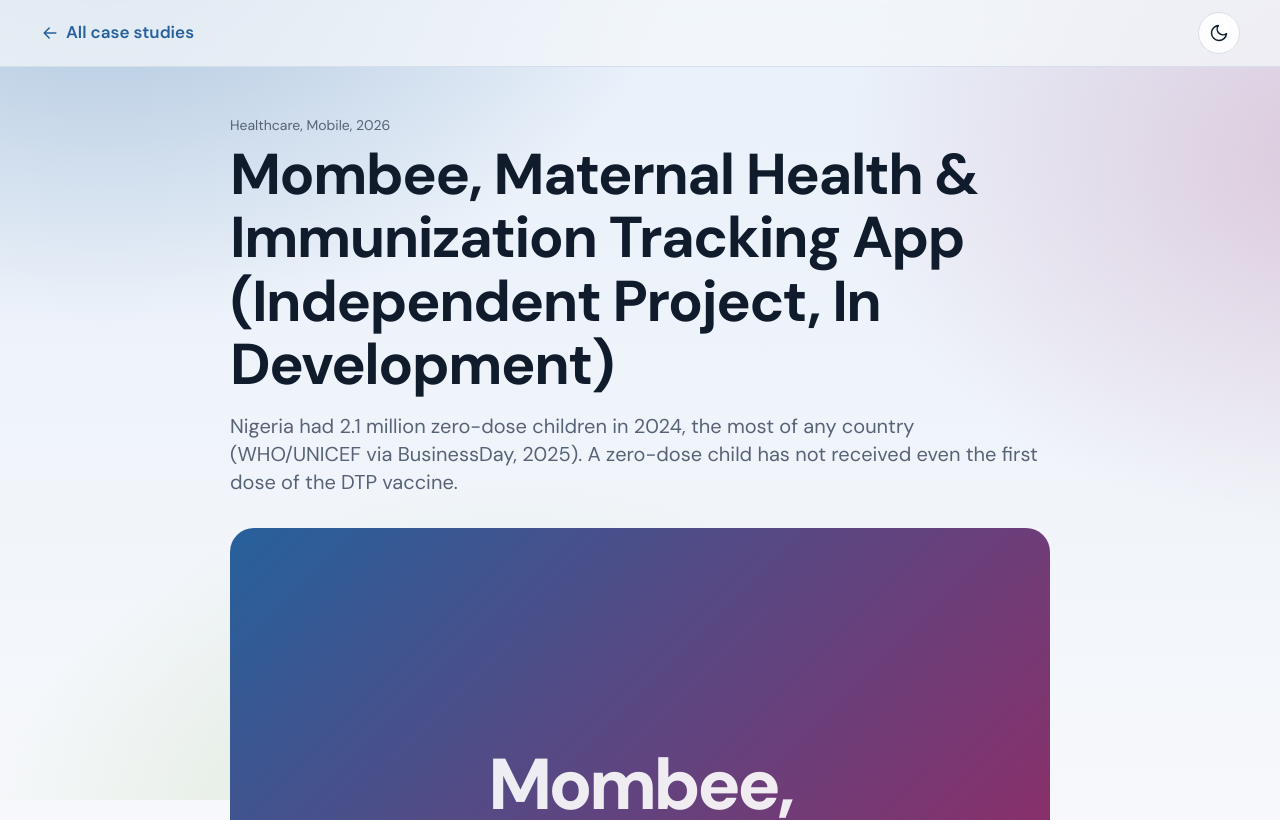
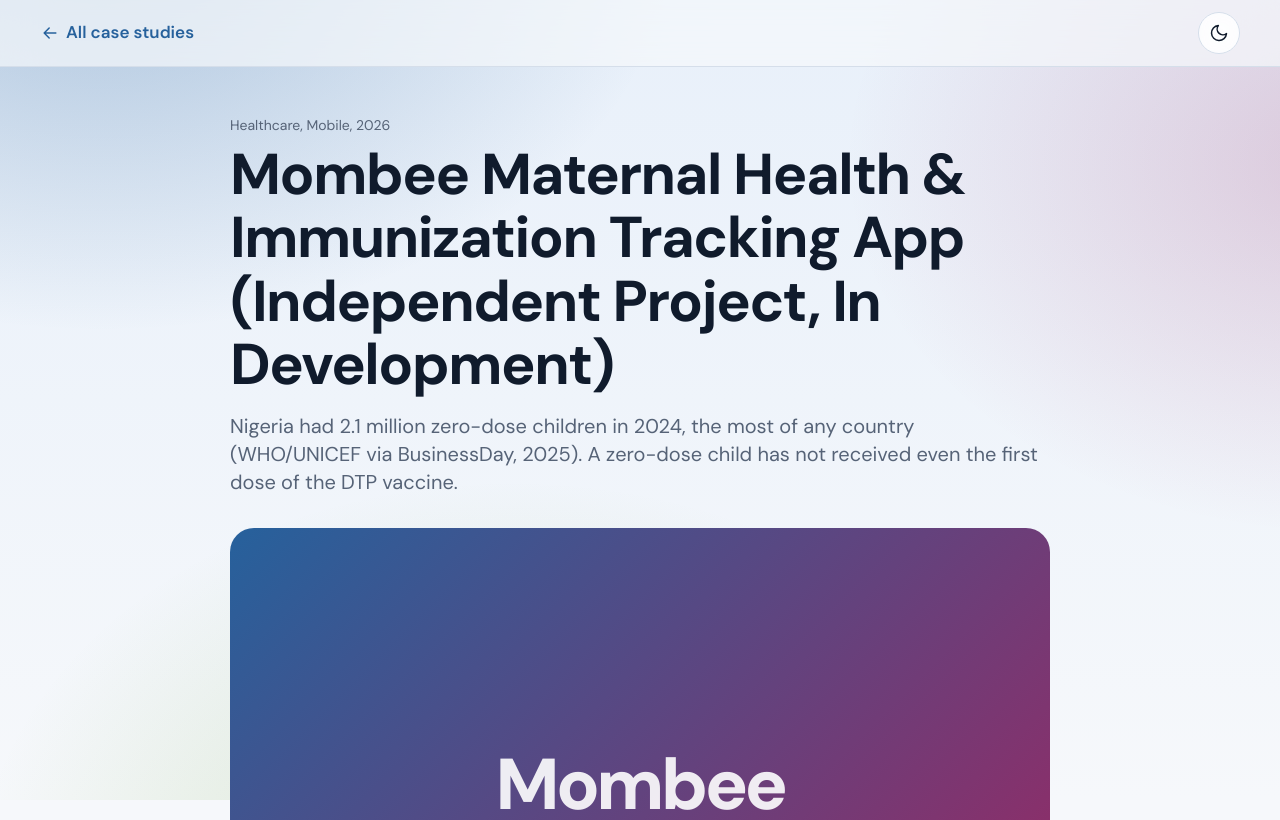
Before and after one commit to evans-oshoakpeme/portfolio-v2, a Next.js app: page /case-studies/mombee-maternal-and-child-care-app in a window 1280 px wide. Shown: the top 820 px of the page. Built offline with nearby package versions, Linux system fonts and the light colour scheme.

Commit message:
removed comma

```diff
--- a/data/content.ts
+++ b/data/content.ts
@@ -39,7 +39,7 @@
 
 export const caseStudies: CaseStudy[] = [
   {
-    slug: "mombee-maternal-and-child-care-app", title: "Mombee, Maternal Health & Immunization Tracking App (Independent Project, In Development)", category: "Healthcare, Mobile", year: "2026",
+    slug: "mombee-maternal-and-child-care-app", title: "Mombee Maternal Health & Immunization Tracking App (Independent Project, In Development)", category: "Healthcare, Mobile", year: "2026",
     summary: "Designed a mobile app that helps Nigerian women and their partners follow antenatal care, postnatal checks, childhood vaccinations, and developmental milestones from pregnancy through the child's first one to two years.",
     colors: ["#26619C", "#9C2661"], role: "UI/UX designer", duration: "6 months", team: "2 designers, 4 engineers, 1 PM",
     overview: "Nigeria had 2.1 million zero-dose children in 2024, the most of any country (WHO/UNICEF via BusinessDay, 2025). A zero-dose child has not received even the first dose of the DTP vaccine.",
```
